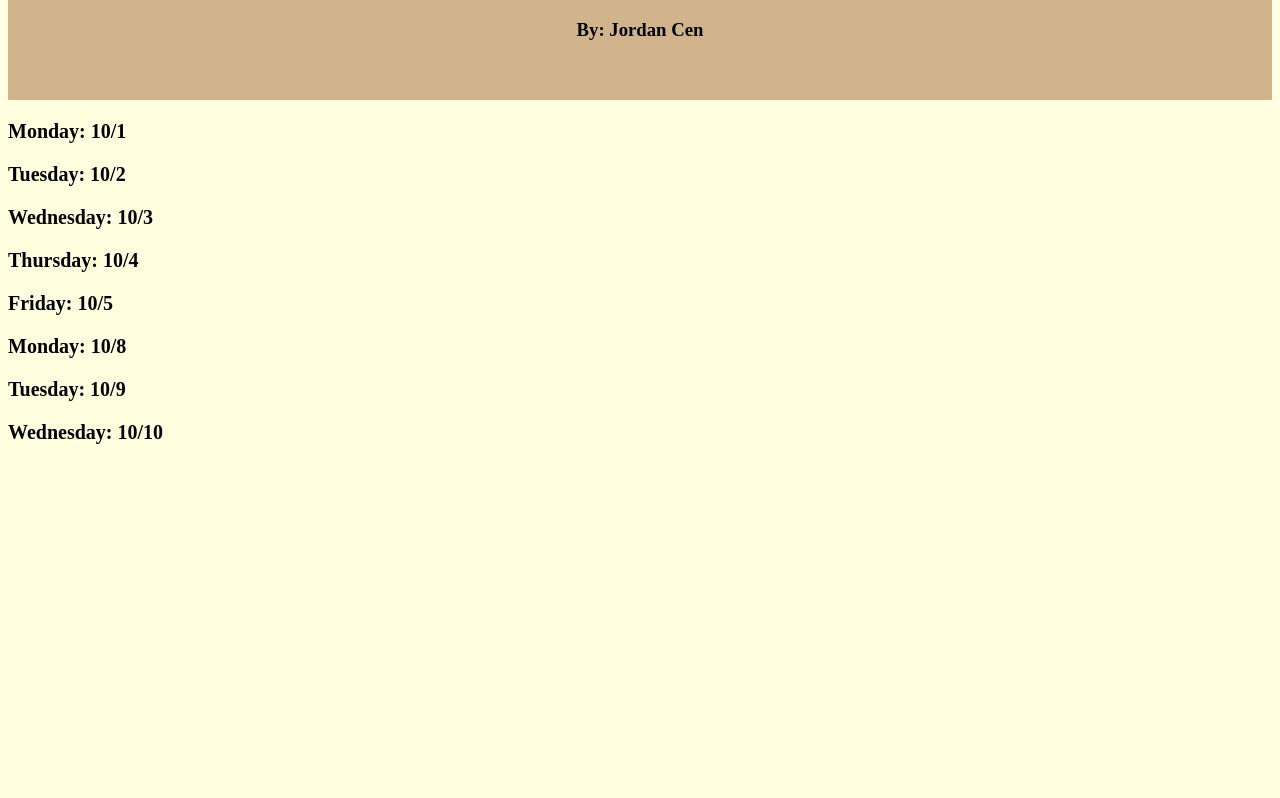
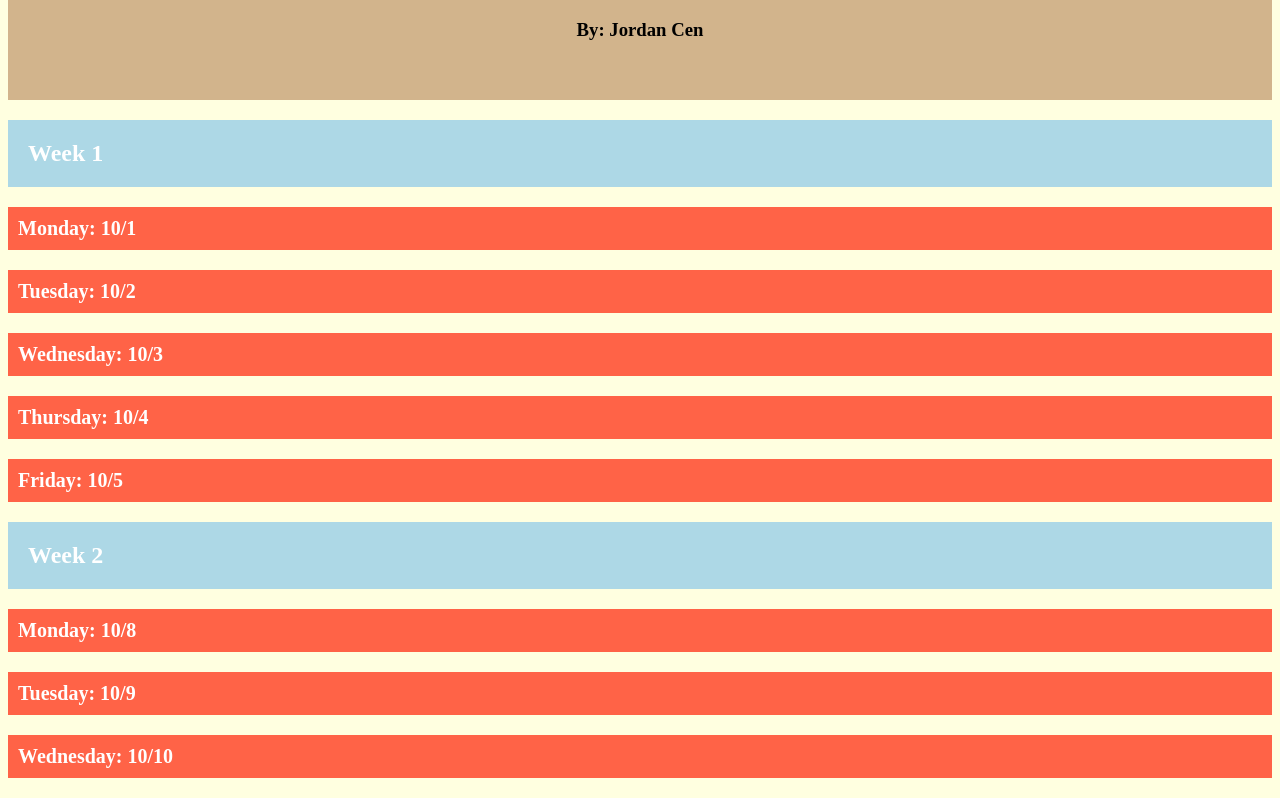
Before and after one commit to SourSweetSpicy/HelloWorld, a plain HTML site: page index.html in a window 1280 px wide. Shown: the part 109-907 px from the top of the page. Before the commit the page ends 800 px from the top, so only its background shows below. Drawn offline with Linux system fonts and the light colour scheme.

Commit message:
Third Commit

```diff
--- a/index.html
+++ b/index.html
@@ -5,6 +5,12 @@
         <title></title>
     </head>
     <style>
+        .Days {background-color: tomato;
+    color: white;
+    padding: 10px;}
+        .Weeks {background-color: lightblue;
+        color: white;
+        padding: 20px}
         div {
             color: black;
         	text-align: center;
@@ -22,22 +28,23 @@
 <div id="TitleHeader">
 <h1 >Siege Machines and "Girl Power" POL</h1>
         <h3> By: Jordan Cen</h3>
-        </div>
-        <p><b>Monday: 10/1</b></p>
+</div>
+        <h2 class="Weeks">Week 1</h2>
+        <p class="Days"><b>Monday: 10/1</b></p>
         <p></p>
-        <p><b>Tuesday: 10/2</b></p>
+        <p class="Days"><b>Tuesday: 10/2</b></p>
         <p></p>
-        <p><b>Wednesday: 10/3</b></p>
+        <p class="Days"><b>Wednesday: 10/3</b></p>
         <p></p>
-        <p><b>Thursday: 10/4</b></p>
+        <p class="Days"><b>Thursday: 10/4</b></p>
         <p></p>
-        <p><b>Friday: 10/5</b></p>
+        <p class="Days"><b>Friday: 10/5</b></p>
+        <h2 class="Weeks">Week 2</h2>
+        <p class="Days"><b>Monday: 10/8</b></p>
         <p></p>
-        <p><b>Monday: 10/8</b></p>
+        <p class="Days"><b>Tuesday: 10/9</b></p>
         <p></p>
-        <p><b>Tuesday: 10/9</b></p>
-        <p></p>
-        <p><b>Wednesday: 10/10</b></p>
+        <p class="Days"><b>Wednesday: 10/10</b></p>
         <p></p>
 
     </body>
```
